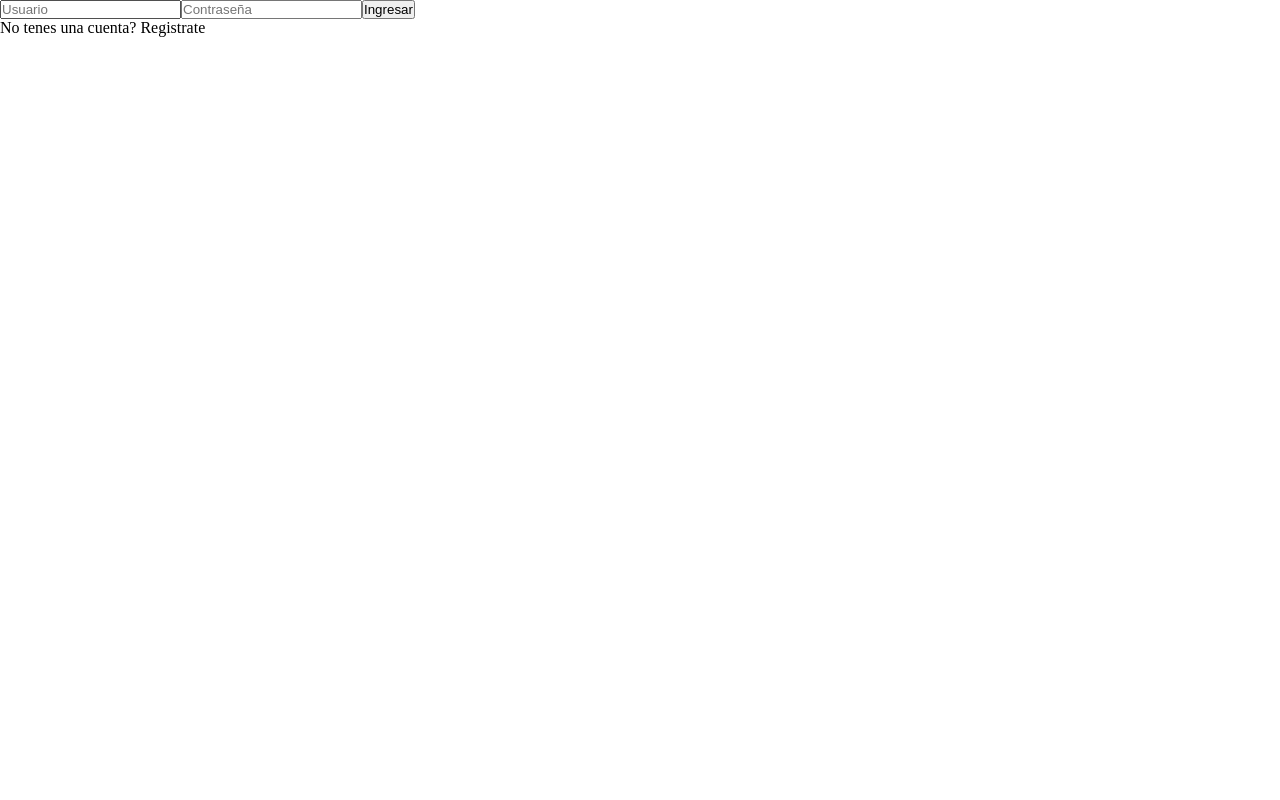
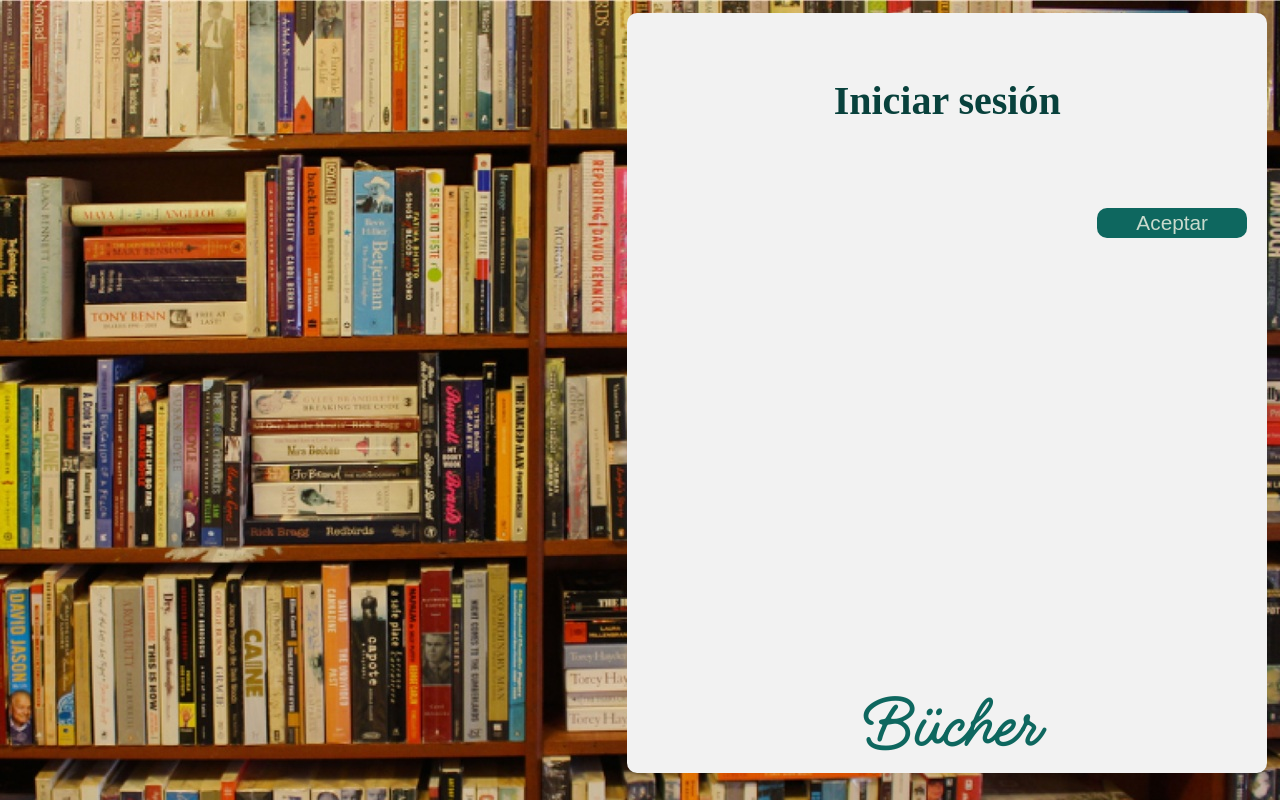
Before and after one commit to Programacion-Orientada-Objetos-5AO/proyecto-final-poo-calidad-vectorial-1, a React (Vite) app in the folder calidad-vectorial/frontend/: page /login in a window 1280 px wide. Built offline with nearby package versions, Linux system fonts and the light colour scheme.

Commit message:
implementacion pagina login (incompleta) + boton de aceptar + arreglos

```diff
--- /dev/null
+++ b/calidad-vectorial/frontend/src/components/elements/authbok/AuthBox.css
@@ -0,0 +1,40 @@
+.auth-box {
+    width: 50vw;
+    height: 95vh;
+    min-height: 400px;
+    background-color: #f2f2f2;
+    position: absolute;
+    right: 0;
+    display: flex;
+    flex-direction: column;
+    align-items: center;
+
+    margin: 1%;
+    border-radius: 10px;
+}
+
+.auth-box__title {
+    font-family: "Sans Serif";
+    font-size: 2.5rem;
+    color: #08413C;
+    margin-top: 10%;
+    margin-bottom: 10%;
+}
+
+.auth-box__content {
+    width: 100%;
+    padding: 20px;
+    box-sizing: border-box;
+    display: flex;
+    justify-content: flex-end;
+}
+
+.auth-box__footer {
+    font-family: "Handelson Three", cursive;
+    font-size: 5rem;
+    font-weight: 500;
+    color: #0E675F;
+
+    position: absolute;
+    bottom: 0;
+}
--- /dev/null
+++ b/calidad-vectorial/frontend/src/components/elements/authbok/AuthBox.jsx
@@ -0,0 +1,16 @@
+import React from 'react'
+import './AuthBox.css';
+import { Button } from "../buttons/Button";
+
+export const AuthBox = ({ children, title="Título del cuadro" }) => {
+    return (
+        <section className='auth-box'>
+            <h1 className='auth-box__title'>{title}</h1>
+            <div className='auth-box__content'>
+                {children}
+                <Button variant="default" color="oscuro">Aceptar</Button>
+            </div>
+            <h1 className='auth-box__footer'>Bücher</h1>
+        </section>
+    )
+}
--- a/calidad-vectorial/frontend/src/components/elements/buttons/Button.css
+++ b/calidad-vectorial/frontend/src/components/elements/buttons/Button.css
@@ -1,6 +1,6 @@
 .btn {
     font-family: Arial, Helvetica, sans-serif;
-    font-size: 1.5rem;
+    font-size: 1.3rem;
     cursor: pointer;
     border: none;
 }
@@ -22,6 +22,12 @@
     border-top-left-radius: 25px;
 }
 
+.btn--default {
+    height: 30px;
+    min-width: 150px;
+    border-radius: 10px;
+}
+
 .btn-group {
     display: flex;
     justify-content: flex-end;
--- a/calidad-vectorial/frontend/src/components/pages/aboutus/SobreNosotros.css
+++ b/calidad-vectorial/frontend/src/components/pages/aboutus/SobreNosotros.css
@@ -1,4 +1,4 @@
-main {
+.body-sobre-nosotros {
     display: flex;
     flex-direction: column;
 }
--- a/calidad-vectorial/frontend/src/components/pages/aboutus/SobreNosotros.jsx
+++ b/calidad-vectorial/frontend/src/components/pages/aboutus/SobreNosotros.jsx
@@ -8,7 +8,7 @@ import './SobreNosotros.css';
 
 export const SobreNosotros = () => {
     return (
-        <main>
+        <div className='body-sobre-nosotros'>
             <section className="hero">
                 <div className="hero__content">
                     <h1 className="hero__title">Bücher</h1>
@@ -25,14 +25,6 @@ export const SobreNosotros = () => {
         </ButtonGroup>
 
         <Footer></Footer>
-    </main>
-
-    /*
-    <div>
-        aboutus
-        <Link to="/login">
-            <button>Ir al Login</button>
-        </Link>
-    </div>*/
+    </div>
     )
 }
--- a/calidad-vectorial/frontend/src/components/pages/login/Login.css
+++ b/calidad-vectorial/frontend/src/components/pages/login/Login.css
@@ -0,0 +1,7 @@
+.body-login {
+    width: 100%;
+    height: 100vh;
+    background-image: url("../../../assets/estanteria.jpg");
+
+    position: relative;
+}
--- a/calidad-vectorial/frontend/src/components/pages/login/Login.jsx
+++ b/calidad-vectorial/frontend/src/components/pages/login/Login.jsx
@@ -2,6 +2,9 @@ import { useState } from "react";
 import { Link } from "react-router-dom";
 import { useNavigate } from "react-router-dom";
 import { loginRequest } from "./Utils";
+import './Login.css';
+import { AuthBox } from "../../elements/authbok/AuthBox";
+import { Button } from "../../elements/buttons/Button";
 
 function Login() {
 	const [username, setUsername] = useState("");
@@ -22,6 +25,13 @@ function Login() {
 	};
 
 	return (
+		<div className="body-login">
+			<AuthBox title="Iniciar sesión">
+
+			</AuthBox>
+		</div>
+
+		/*
 		<div>
 			<form onSubmit={handleLogin}>
 				<input type="text" value={username} onChange={e => setUsername(e.target.value)} placeholder="Usuario" />
@@ -33,7 +43,7 @@ function Login() {
 			<Link to="/register">
 				No tenes una cuenta? Registrate
 			</Link>
-		</div>
+		</div>*/
 	);
 }
 
```
